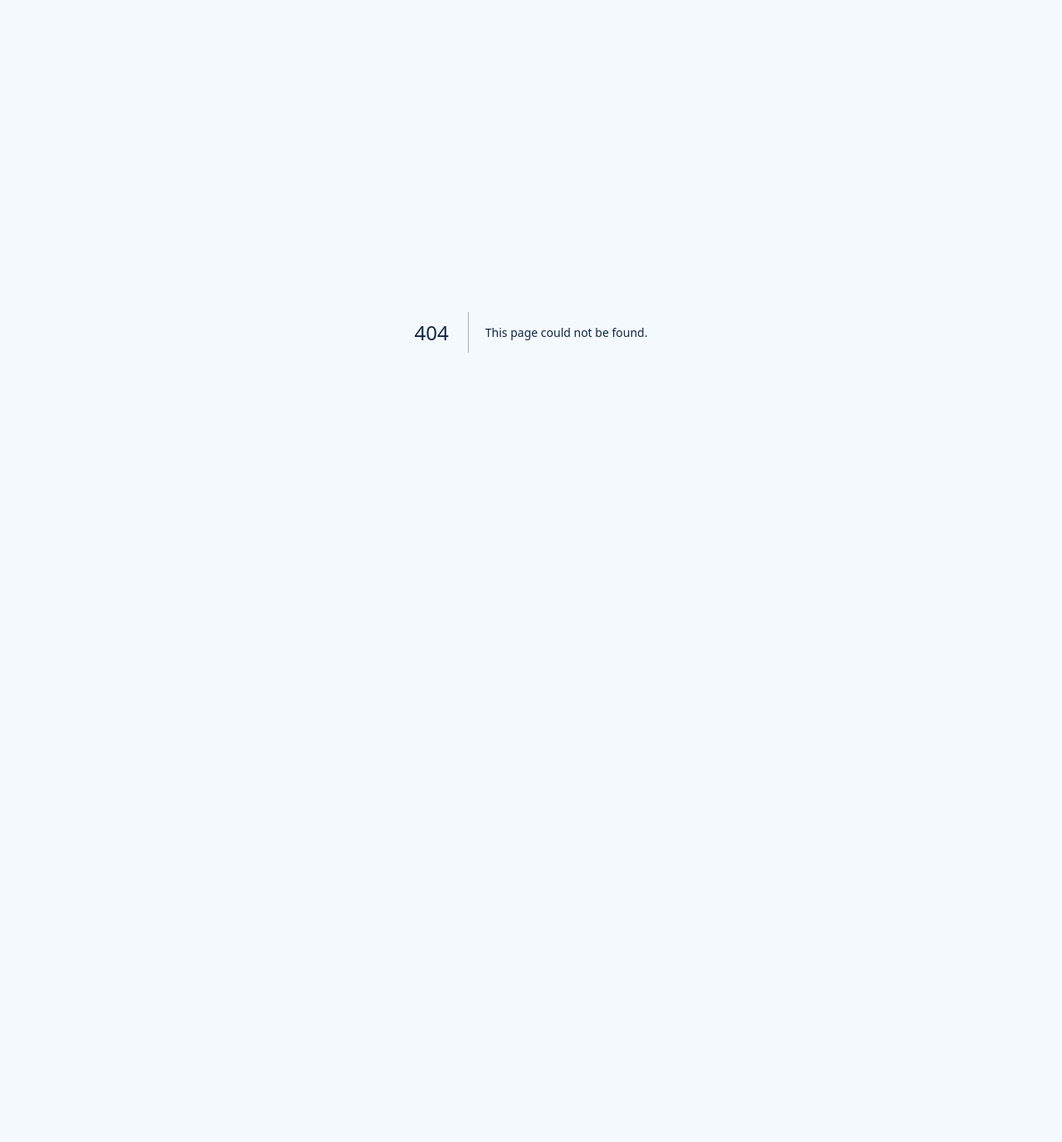
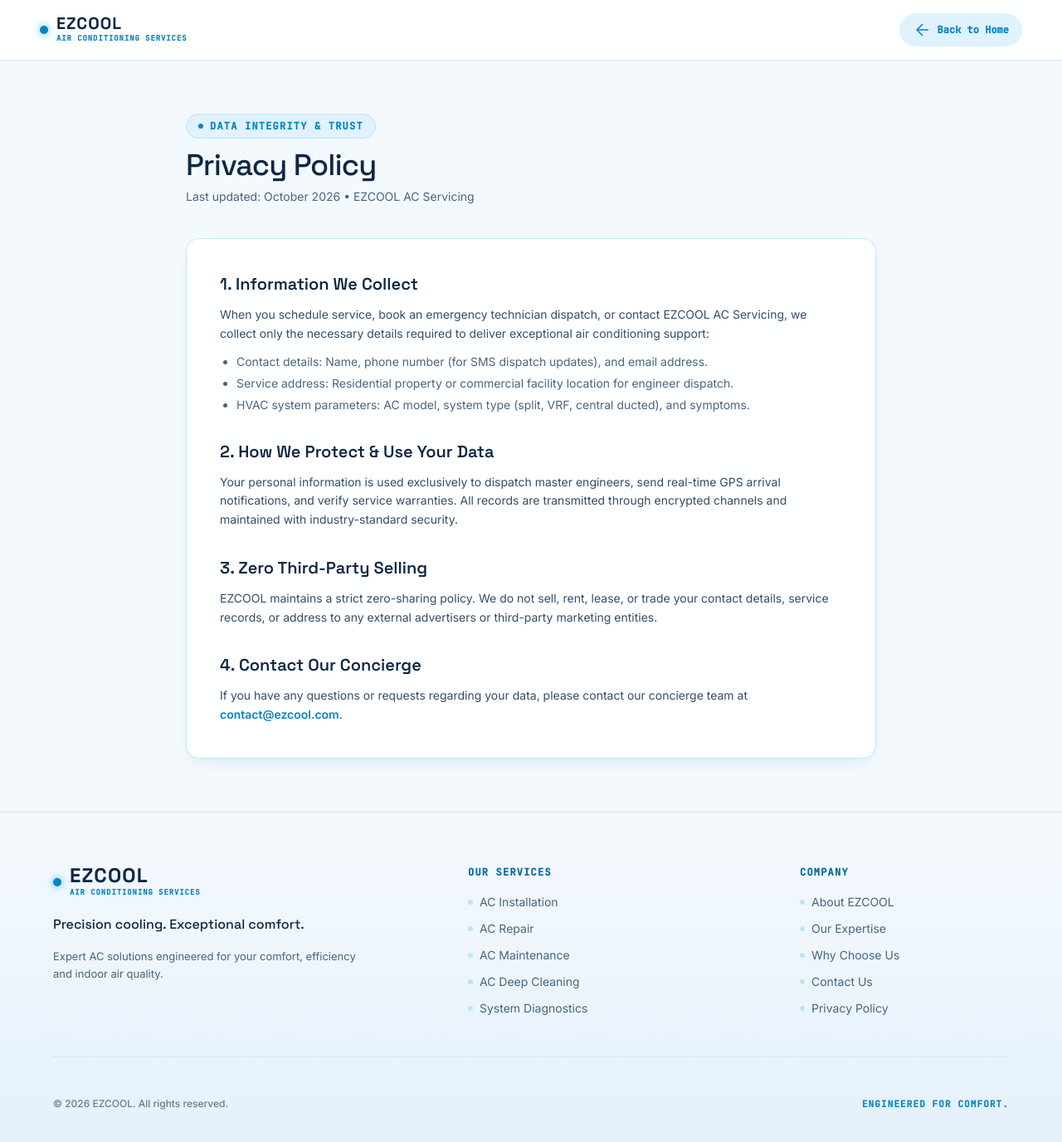
Before and after one commit to AKSHAYBHAMMAR/ezcool, a Next.js app: page /privacy in a window 1280 px wide. Before the commit this address had no page. Shown: the top 1376 px of the page at 83% size. Before the commit the page ends 800 px from the top, so only its background shows below. Built offline with nearby package versions, Linux system fonts and the light colour scheme.

Commit message:
Redesign footer section for EZCOOL AC Servicing

```diff
--- /dev/null
+++ b/src/app/privacy/page.tsx
@@ -0,0 +1,107 @@
+import React from 'react';
+import Link from 'next/link';
+import Footer from '@/components/Footer';
+
+export const metadata = {
+  title: 'Privacy Policy | EZCOOL AC Servicing',
+  description:
+    'EZCOOL AC Servicing Privacy Policy. Learn how we safeguard your personal data, dispatch addresses, and service records.',
+};
+
+export default function PrivacyPage() {
+  return (
+    <div className="min-h-screen bg-[#f4f9fd] text-[#0f2744] flex flex-col justify-between">
+      {/* Top Header Bar */}
+      <header className="w-full bg-white/90 backdrop-blur-xl border-b border-[#d0e6f7] sticky top-0 z-50 py-4 px-6 sm:px-12">
+        <div className="max-w-7xl mx-auto flex items-center justify-between">
+          <Link href="/" className="flex items-center gap-2.5 group">
+            <span className="w-2.5 h-2.5 rounded-full bg-[#0284c7] shadow-[0_0_10px_#38bdf8]" />
+            <div className="flex flex-col">
+              <span className="font-headline text-xl tracking-wider text-[#0f2744] uppercase font-bold leading-none">
+                EZCOOL
+              </span>
+              <span className="font-mono text-[9px] tracking-widest text-[#0284c7] uppercase font-semibold mt-0.5">
+                AIR CONDITIONING SERVICES
+              </span>
+            </div>
+          </Link>
+          <Link
+            href="/"
+            className="inline-flex items-center gap-1.5 px-4 py-2 rounded-full bg-[#e0f2fe] text-[#0284c7] hover:bg-[#bae6fd] font-mono text-xs font-semibold transition-colors"
+          >
+            <span className="material-symbols-outlined text-[16px]">arrow_back</span>
+            <span>Back to Home</span>
+          </Link>
+        </div>
+      </header>
+
+      {/* Main Content */}
+      <main className="max-w-4xl mx-auto px-5 sm:px-8 py-16 w-full">
+        <div className="mb-10">
+          <div className="inline-flex items-center gap-2 px-3.5 py-1.5 rounded-full bg-[#e0f2fe] border border-[#bae6fd] mb-3">
+            <span className="w-1.5 h-1.5 rounded-full bg-[#0284c7]" />
+            <span className="font-mono text-xs text-[#0284c7] tracking-widest uppercase font-semibold">
+              DATA INTEGRITY &amp; TRUST
+            </span>
+          </div>
+          <h1 className="font-headline text-3xl sm:text-4xl text-[#0f2744] font-medium tracking-tight">
+            Privacy Policy
+          </h1>
+          <p className="font-sans text-xs sm:text-sm text-[#486581] mt-2">
+            Last updated: October 2026 • EZCOOL AC Servicing
+          </p>
+        </div>
+
+        <div className="glass-card rounded-2xl p-6 sm:p-10 border border-[#d0e6f7] bg-white/95 space-y-8 font-sans text-sm text-[#334e68] leading-relaxed shadow-sm">
+          <section className="space-y-3">
+            <h2 className="font-headline text-lg sm:text-xl text-[#0f2744] font-semibold">
+              1. Information We Collect
+            </h2>
+            <p>
+              When you schedule service, book an emergency technician dispatch, or contact EZCOOL AC Servicing, we collect only the necessary details required to deliver exceptional air conditioning support:
+            </p>
+            <ul className="list-disc pl-5 space-y-1.5 text-xs sm:text-sm text-[#486581]">
+              <li>Contact details: Name, phone number (for SMS dispatch updates), and email address.</li>
+              <li>Service address: Residential property or commercial facility location for engineer dispatch.</li>
+              <li>HVAC system parameters: AC model, system type (split, VRF, central ducted), and symptoms.</li>
+            </ul>
+          </section>
+
+          <section className="space-y-3">
+            <h2 className="font-headline text-lg sm:text-xl text-[#0f2744] font-semibold">
+              2. How We Protect &amp; Use Your Data
+            </h2>
+            <p>
+              Your personal information is used exclusively to dispatch master engineers, send real-time GPS arrival notifications, and verify service warranties. All records are transmitted through encrypted channels and maintained with industry-standard security.
+            </p>
+          </section>
+
+          <section className="space-y-3">
+            <h2 className="font-headline text-lg sm:text-xl text-[#0f2744] font-semibold">
+              3. Zero Third-Party Selling
+            </h2>
+            <p>
+              EZCOOL maintains a strict zero-sharing policy. We do not sell, rent, lease, or trade your contact details, service records, or address to any external advertisers or third-party marketing entities.
+            </p>
+          </section>
+
+          <section className="space-y-3">
+            <h2 className="font-headline text-lg sm:text-xl text-[#0f2744] font-semibold">
+              4. Contact Our Concierge
+            </h2>
+            <p>
+              If you have any questions or requests regarding your data, please contact our concierge team at{' '}
+              <a href="mailto:contact@ezcool.com" className="text-[#0284c7] font-semibold hover:underline">
+                contact@ezcool.com
+              </a>
+              .
+            </p>
+          </section>
+        </div>
+      </main>
+
+      {/* Footer */}
+      <Footer />
+    </div>
+  );
+}
--- a/src/components/Footer.tsx
+++ b/src/components/Footer.tsx
@@ -1,134 +1,192 @@
 'use client';
 
 import React from 'react';
+import Link from 'next/link';
 
 export default function Footer() {
+  const handleScrollTo = (e: React.MouseEvent<HTMLAnchorElement>, hash: string) => {
+    if (typeof window !== 'undefined' && window.location.pathname === '/') {
+      e.preventDefault();
+      const targetId = hash.replace('#', '');
+      const element =
+        document.getElementById(targetId) ||
+        (targetId === 'systems' ? document.getElementById('services') : null) ||
+        (targetId === 'engineering' || targetId === 'about'
+          ? document.getElementById('why-choose-us')
+          : null) ||
+        (targetId === 'contact' ? document.getElementById('booking') : null);
+
+      if (element) {
+        const navOffset = 100;
+        const elementPosition = element.getBoundingClientRect().top;
+        const offsetPosition = elementPosition + window.pageYOffset - navOffset;
+        window.scrollTo({
+          top: offsetPosition > 0 ? offsetPosition : 0,
+          behavior: 'smooth',
+        });
+        if (window.history.pushState) {
+          window.history.pushState(null, '', `#${targetId}`);
+        }
+      }
+    }
+  };
+
   return (
-    <footer className="w-full bg-gradient-to-b from-[#f4f9fd] to-[#e6f1fa] border-t border-[#d0e6f7]">
+    <footer className="w-full bg-gradient-to-b from-[#f4f9fd] via-[#edf5fc] to-[#e4f0fa] border-t border-[#d0e6f7]">
       <div className="flex flex-col max-w-7xl mx-auto px-5 sm:px-8 lg:px-16 pt-16 pb-12 w-full gap-12">
-        {/* Top Row Footer Grid */}
-        <div className="grid grid-cols-1 md:grid-cols-12 gap-8 pb-12 border-b border-[#d0e6f7]">
-          {/* Brand Col */}
-          <div className="md:col-span-4 space-y-4">
-            <a className="flex items-center gap-2.5" href="#hero">
-              <span className="w-2.5 h-2.5 rounded-full bg-[#0284c7] shadow-[0_0_10px_#38bdf8]" />
+        {/* Three Column Layout on Desktop */}
+        <div className="grid grid-cols-1 md:grid-cols-2 lg:grid-cols-12 gap-10 lg:gap-12 pb-12 border-b border-[#d0e6f7]">
+          {/* Column 1 – Brand */}
+          <div className="lg:col-span-5 space-y-4">
+            <a
+              className="flex items-center gap-2.5 group w-fit"
+              href="/#hero"
+              onClick={(e) => handleScrollTo(e, '#hero')}
+              aria-label="EZCOOL Home"
+            >
+              <span className="w-2.5 h-2.5 rounded-full bg-[#0284c7] shadow-[0_0_10px_#38bdf8] transition-transform duration-300 group-hover:scale-125" />
               <div className="flex flex-col">
-                <span className="font-headline text-xl tracking-wider text-[#0f2744] uppercase font-bold leading-none">
+                <span className="font-headline text-2xl tracking-wider text-[#0f2744] uppercase font-bold leading-none group-hover:text-[#0284c7] transition-colors">
                   EZCOOL
                 </span>
                 <span className="font-mono text-[9px] tracking-widest text-[#0284c7] uppercase font-semibold mt-0.5">
-                  AC SERVICING
+                  AIR CONDITIONING SERVICES
                 </span>
               </div>
             </a>
+            <p className="font-headline text-sm sm:text-base text-[#0f2744] font-medium pt-1">
+              Precision cooling. Exceptional comfort.
+            </p>
             <p className="font-sans text-xs sm:text-[13px] text-[#486581] max-w-sm font-normal leading-relaxed">
-              EZCOOL AC Servicing. Premium AC Service. Exceptional Comfort.
-              Precision thermodynamic engineering, whisper-quiet refrigeration systems,
-              and advanced air purity diagnostics for elite spaces.
+              Expert AC solutions engineered for your comfort, efficiency and indoor air quality.
             </p>
           </div>
 
-          {/* Links Col 1 */}
-          <div className="md:col-span-3 space-y-3">
+          {/* Column 2 – Our Services */}
+          <div className="lg:col-span-4 space-y-4">
             <h5 className="font-mono text-xs text-[#0369a1] tracking-widest uppercase font-semibold">
-              SYSTEM ARCHITECTURE
+              OUR SERVICES
             </h5>
-            <ul className="space-y-2 font-mono text-xs text-[#486581]">
+            <ul className="space-y-2.5 font-sans text-xs sm:text-sm text-[#486581]">
               <li>
                 <a
-                  className="hover:text-[#0284c7] transition-colors duration-200"
-                  href="#services"
+                  className="hover:text-[#0284c7] transition-all duration-200 hover:translate-x-1 inline-flex items-center gap-2 group"
+                  href="/#services"
+                  onClick={(e) => handleScrollTo(e, '#services')}
                 >
-                  Architectural Systems
+                  <span className="w-1.5 h-1.5 rounded-full bg-[#bae6fd] group-hover:bg-[#0284c7] transition-colors" />
+                  <span>AC Installation</span>
                 </a>
               </li>
               <li>
                 <a
-                  className="hover:text-[#0284c7] transition-colors duration-200"
-                  href="#services"
+                  className="hover:text-[#0284c7] transition-all duration-200 hover:translate-x-1 inline-flex items-center gap-2 group"
+                  href="/#services"
+                  onClick={(e) => handleScrollTo(e, '#services')}
                 >
-                  Bespoke Retrofit
+                  <span className="w-1.5 h-1.5 rounded-full bg-[#bae6fd] group-hover:bg-[#0284c7] transition-colors" />
+                  <span>AC Repair</span>
                 </a>
               </li>
               <li>
                 <a
-                  className="hover:text-[#0284c7] transition-colors duration-200"
-                  href="#why-choose-us"
+                  className="hover:text-[#0284c7] transition-all duration-200 hover:translate-x-1 inline-flex items-center gap-2 group"
+                  href="/#services"
+                  onClick={(e) => handleScrollTo(e, '#services')}
                 >
-                  Purity Diagnostics
+                  <span className="w-1.5 h-1.5 rounded-full bg-[#bae6fd] group-hover:bg-[#0284c7] transition-colors" />
+                  <span>AC Maintenance</span>
+                </a>
+              </li>
+              <li>
+                <a
+                  className="hover:text-[#0284c7] transition-all duration-200 hover:translate-x-1 inline-flex items-center gap-2 group"
+                  href="/#services"
+                  onClick={(e) => handleScrollTo(e, '#services')}
+                >
+                  <span className="w-1.5 h-1.5 rounded-full bg-[#bae6fd] group-hover:bg-[#0284c7] transition-colors" />
+                  <span>AC Deep Cleaning</span>
+                </a>
+              </li>
+              <li>
+                <a
+                  className="hover:text-[#0284c7] transition-all duration-200 hover:translate-x-1 inline-flex items-center gap-2 group"
+                  href="/#why-choose-us"
+                  onClick={(e) => handleScrollTo(e, '#why-choose-us')}
+                >
+                  <span className="w-1.5 h-1.5 rounded-full bg-[#bae6fd] group-hover:bg-[#0284c7] transition-colors" />
+                  <span>System Diagnostics</span>
                 </a>
               </li>
             </ul>
           </div>
 
-          {/* Links Col 2 */}
-          <div className="md:col-span-3 space-y-3">
+          {/* Column 3 – Company */}
+          <div className="lg:col-span-3 space-y-4">
             <h5 className="font-mono text-xs text-[#0369a1] tracking-widest uppercase font-semibold">
-              STANDARDS &amp; TELEMETRY
+              COMPANY
             </h5>
-            <ul className="space-y-2 font-mono text-xs text-[#486581]">
+            <ul className="space-y-2.5 font-sans text-xs sm:text-sm text-[#486581]">
               <li>
                 <a
-                  className="hover:text-[#0284c7] transition-colors duration-200"
-                  href="#why-choose-us"
+                  className="hover:text-[#0284c7] transition-all duration-200 hover:translate-x-1 inline-flex items-center gap-2 group"
+                  href="/#about"
+                  onClick={(e) => handleScrollTo(e, '#about')}
                 >
-                  Acoustic Standards
+                  <span className="w-1.5 h-1.5 rounded-full bg-[#bae6fd] group-hover:bg-[#0284c7] transition-colors" />
+                  <span>About EZCOOL</span>
                 </a>
               </li>
               <li>
                 <a
-                  className="hover:text-[#0284c7] transition-colors duration-200"
-                  href="#how-it-works"
+                  className="hover:text-[#0284c7] transition-all duration-200 hover:translate-x-1 inline-flex items-center gap-2 group"
+                  href="/#engineering"
+                  onClick={(e) => handleScrollTo(e, '#engineering')}
                 >
-                  Thermodynamic Telemetry
+                  <span className="w-1.5 h-1.5 rounded-full bg-[#bae6fd] group-hover:bg-[#0284c7] transition-colors" />
+                  <span>Our Expertise</span>
                 </a>
               </li>
               <li>
                 <a
-                  className="hover:text-[#0284c7] transition-colors duration-200"
-                  href="#"
+                  className="hover:text-[#0284c7] transition-all duration-200 hover:translate-x-1 inline-flex items-center gap-2 group"
+                  href="/#why-choose-us"
+                  onClick={(e) => handleScrollTo(e, '#why-choose-us')}
                 >
-                  Privacy Architecture
+                  <span className="w-1.5 h-1.5 rounded-full bg-[#bae6fd] group-hover:bg-[#0284c7] transition-colors" />
+                  <span>Why Choose Us</span>
                 </a>
               </li>
               <li>
                 <a
-                  className="hover:text-[#0284c7] transition-colors duration-200"
-                  href="#"
+                  className="hover:text-[#0284c7] transition-all duration-200 hover:translate-x-1 inline-flex items-center gap-2 group"
+                  href="/#contact"
+                  onClick={(e) => handleScrollTo(e, '#contact')}
                 >
-                  Terms of Commission
+                  <span className="w-1.5 h-1.5 rounded-full bg-[#bae6fd] group-hover:bg-[#0284c7] transition-colors" />
+                  <span>Contact Us</span>
                 </a>
+              </li>
+              <li>
+                <Link
+                  className="hover:text-[#0284c7] transition-all duration-200 hover:translate-x-1 inline-flex items-center gap-2 group"
+                  href="/privacy"
+                >
+                  <span className="w-1.5 h-1.5 rounded-full bg-[#bae6fd] group-hover:bg-[#0284c7] transition-colors" />
+                  <span>Privacy Policy</span>
+                </Link>
               </li>
             </ul>
           </div>
-
-          {/* Coordinates Col */}
-          <div className="md:col-span-2 space-y-3">
-            <h5 className="font-mono text-xs text-[#0369a1] tracking-widest uppercase font-semibold">
-              CONCIERGE DESK
-            </h5>
-            <p className="font-sans text-xs text-[#486581] leading-relaxed">
-              24/7 Priority Emergency
-              <br />
-              <a
-                className="text-[#0284c7] hover:text-[#0369a1] font-semibold transition-colors font-mono text-[11px] block mt-1"
-                href="mailto:contact@ezcool.com"
-              >
-                contact@ezcool.com
-              </a>
-            </p>
-          </div>
         </div>
 
-        {/* Bottom Row Copyright & Legal */}
+        {/* Bottom Row Copyright & Tagline */}
         <div className="flex flex-col sm:flex-row items-center justify-between text-[#627d98] font-sans text-xs gap-4 font-medium">
           <p className="text-center sm:text-left">
-            © {new Date().getFullYear()} EZCOOL AC Servicing. Premium AC Service. Exceptional Comfort. All rights reserved.
+            © 2026 EZCOOL. All rights reserved.
           </p>
-          <div className="flex items-center space-x-6 font-mono text-[10px] text-[#486581]">
-            <span className="text-emerald-600 font-semibold">● STATUS: OPERATIONAL</span>
-            <span className="text-[#bae6fd]">•</span>
-            <span>ENCRYPTION: AES-256</span>
+          <div className="font-mono text-[11px] text-[#0284c7] font-semibold tracking-widest uppercase">
+            ENGINEERED FOR COMFORT.
           </div>
         </div>
       </div>
```
